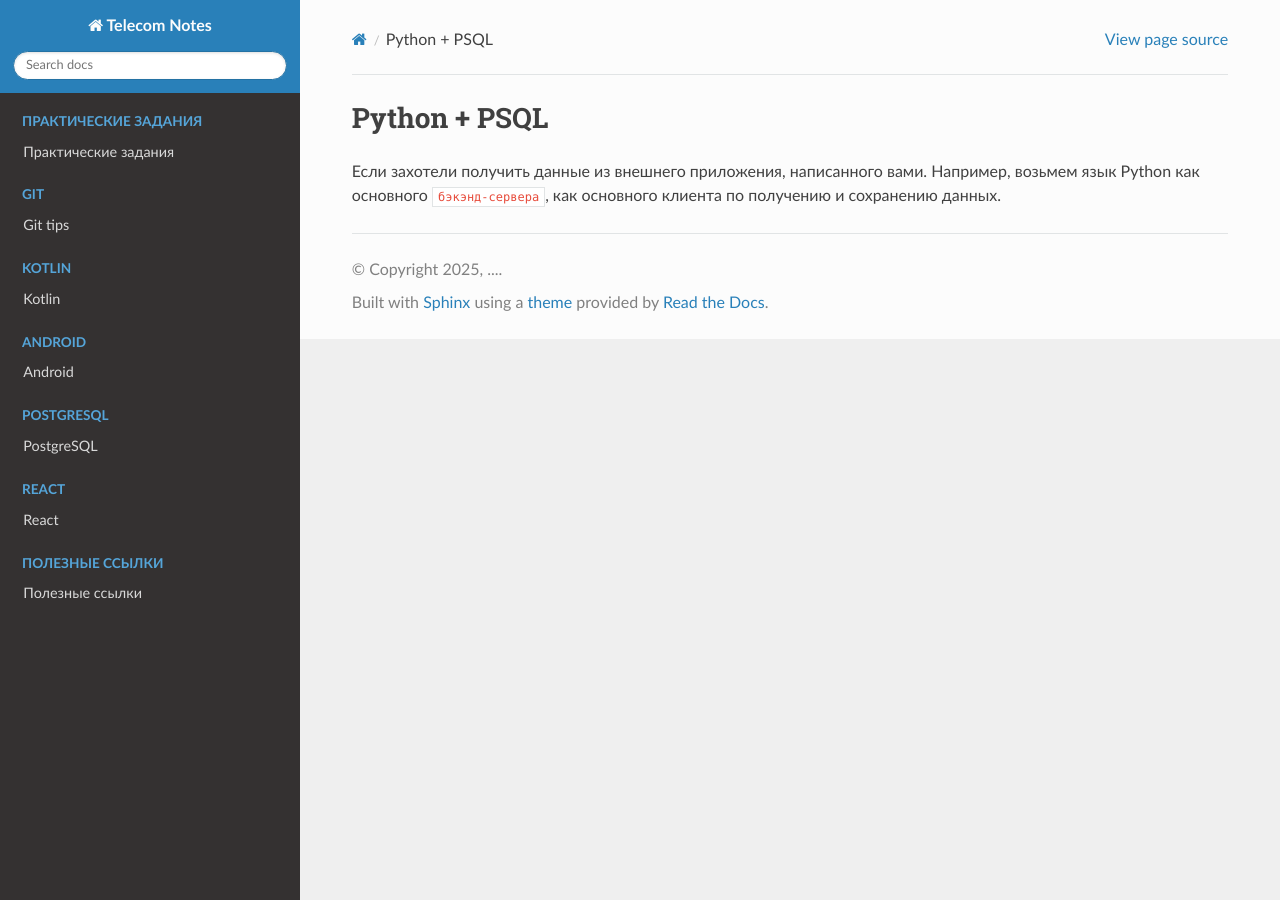
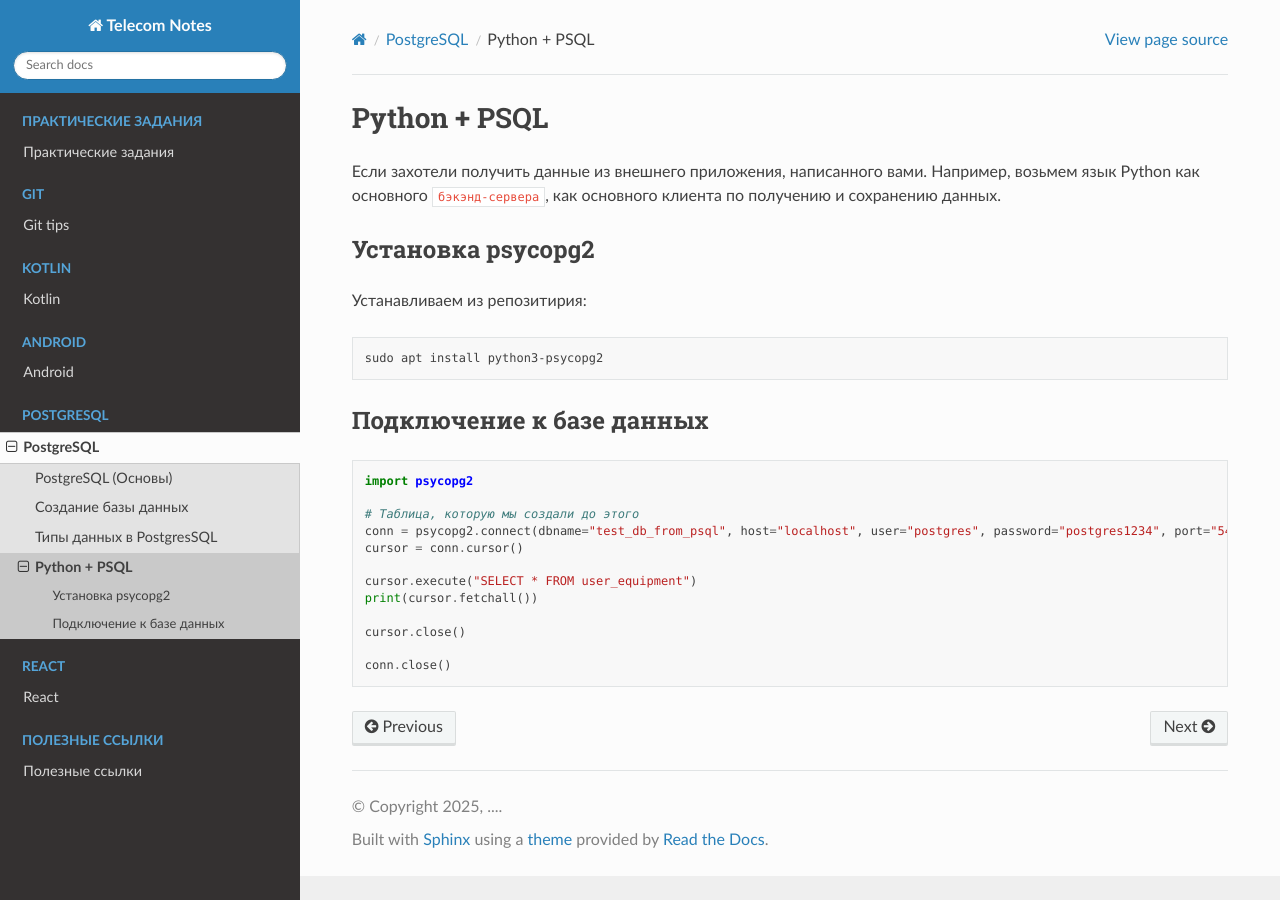
Before and after one commit to TelecomDep/notes, a Sphinx documentation site: the page built from docs/source/DataBase/python_psql.md, in a window 1280 px wide. Built offline with Sphinx 7.4.7 and the Read the Docs theme 3.1.0, drawn with Linux system fonts in a browser that asks for light colours; pages that are not in the unit, such as notebooks, are missing from menus.

Commit message:
ks update

````diff
--- a/docs/source/DataBase/database.rst
+++ b/docs/source/DataBase/database.rst
@@ -10,3 +10,4 @@ PostgreSQL
    intro_to_postgresql
    work_with_database
    data_types
+   python_psql
--- a/docs/source/DataBase/python_psql.md
+++ b/docs/source/DataBase/python_psql.md
@@ -2,3 +2,38 @@
 
 Если захотели получить данные из внешнего приложения, написанного вами.
 Например, возьмем язык Python как основного `бэкэнд-сервера`, как основного клиента по получению и сохранению данных.
+
+## Установка psycopg2
+
+Устанавливаем из репозитирия:
+```bash
+sudo apt install python3-psycopg2
+```
+
+## Подключение к базе данных
+
+```python
+import psycopg2
+
+# Таблица, которую мы создали до этого
+conn = psycopg2.connect(dbname="test_db_from_psql", host="localhost", user="postgres", password="postgres1234", port="5432")
+cursor = conn.cursor()
+
+cursor.execute("SELECT * FROM user_equipment")
+print(cursor.fetchall())
+
+cursor.close()
+
+conn.close()
+```
+
+<!--
+# извлекаем первые N строк в полученном наборе
+# print(cursor.fetchmany(1)) # здесь N = 1
+
+# print(cursor.fetchone())
+
+# cursor.execute("INSERT INTO user_equipment (Imei, Lat, Lon, Alt, Timestamp) values (333, 84.5559, 51.433332, 225.0, 1233408283)")
+# conn.commit()
+
+# print(cursor.fetchall()) -->
````
Also changed, not shown: docs/source/DataBase/intro_to_postgresql.md (+6 -0 lines), 1 other file.
